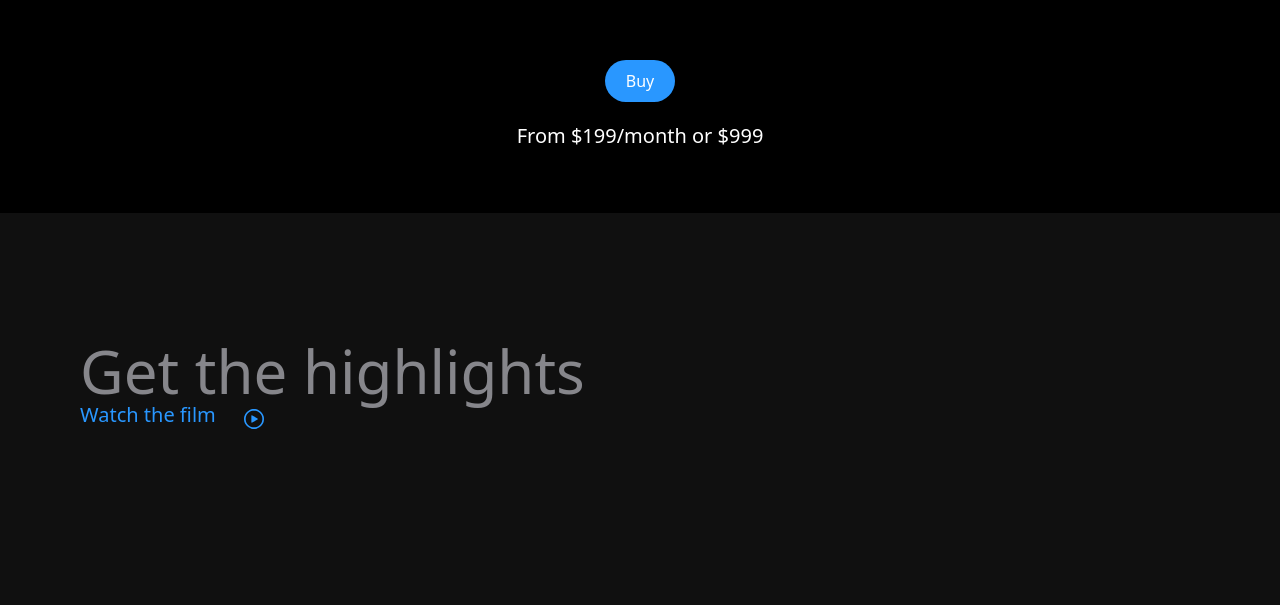
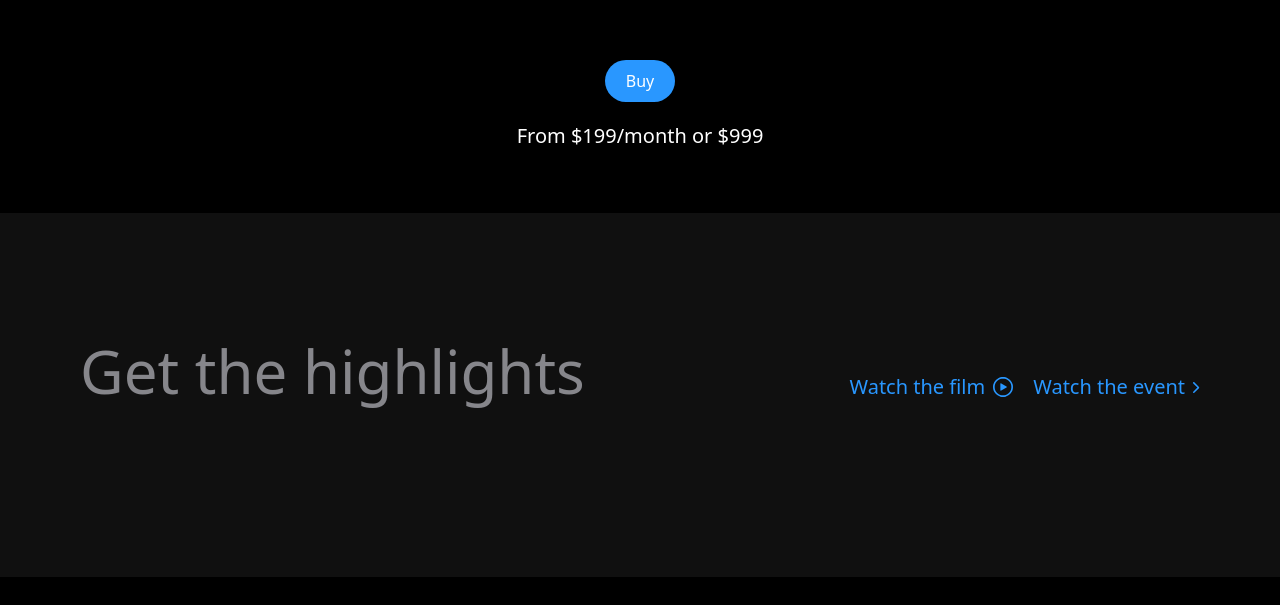
Before and after one commit to Khanh2310/Project-Apple-Store, a React (Vite) app: page / in a window 1280 px wide. Shown: the part 587-1192 px from the top of the page. After the commit the page ends 1164 px from the top, so only its background shows below. Built offline with nearby package versions, Linux system fonts and the light colour scheme.

Commit message:
update complete highlights

```diff
--- a/src/components/atoms/HighLightSession/HighLightSession.tsx
+++ b/src/components/atoms/HighLightSession/HighLightSession.tsx
@@ -3,16 +3,22 @@ type Props = {
     className: string
     title: string
     watchImg: string
+    rightImg: string
 }
-export const HighLightSession = ({ className, title, watchImg }: Props) => {
+export const HighLightSession = ({ className, title, watchImg, rightImg }: Props) => {
     return (
         <section className={className} id="highlights">
             <div className="screen-max-width">
-                <div className="mb-12 w-full items-end justify-between">
+                <div className="mb-12 md:flex w-full items-end justify-between">
                     <h1 id="title" className="section-heading">{title}</h1>
                     <div className="flex flex-wrap items-end gap-5">
-                        <p className="link">Watch the film</p>
+                        <p className="link">Watch the film
                         <img src={watchImg} alt="watch" className="ml-2" />
+                        </p>
+                        <p className="link">Watch the event
+                        <img src={rightImg} alt="right" className="ml-2" />
+
+                        </p>
                     </div>
                 </div>
             </div>
--- a/src/components/organisms/HighLightSessionWithGsap/HighLightSessionWithGsap.tsx
+++ b/src/components/organisms/HighLightSessionWithGsap/HighLightSessionWithGsap.tsx
@@ -5,10 +5,11 @@ type Props = {
     className: string,
     title: string
     watchImg: string
+    rightImg: string
 }
-export const HighLightSessionWithGsap = ({className, title, watchImg}: Props) => {
+export const HighLightSessionWithGsap = ({className, title, watchImg, rightImg}: Props) => {
     return (
-        <HighLightSession className={className} title={title} watchImg={watchImg} />
+        <HighLightSession className={className} title={title} watchImg={watchImg} rightImg={rightImg} />
 
     );
 };
--- a/src/components/templates/HighLights/HighLights.tsx
+++ b/src/components/templates/HighLights/HighLights.tsx
@@ -1,15 +1,16 @@
 import { HighLightSessionWithGsap } from "@/components/organisms/HighLightSessionWithGsap";
-import { watchImg } from "@/utils";
+import { rightImg, watchImg } from "@/utils";
 import { useGSAP } from "@gsap/react";
 import gsap from "gsap";
 
 export const HighLights = () => {
     useGSAP(() => {
         gsap.to("#title", { opacity: 1, y: 0 })
-        gsap.to(".link", {opacity: 1, y: 0})
+        //duration: thời lượng animation, stagger: trì hoãn hoạt động
+        gsap.to(".link", {opacity: 1, y: 0, duration: 1, stagger: 0.25})
     }, []);
 
     return (
-        <HighLightSessionWithGsap className="w-screen overflow-hidden h-full common-padding bg-zinc" title="Get the highlights" watchImg={watchImg} />
+        <HighLightSessionWithGsap className="w-screen overflow-hidden h-full common-padding bg-zinc" title="Get the highlights" watchImg={watchImg} rightImg={rightImg} />
     );
 };
```
